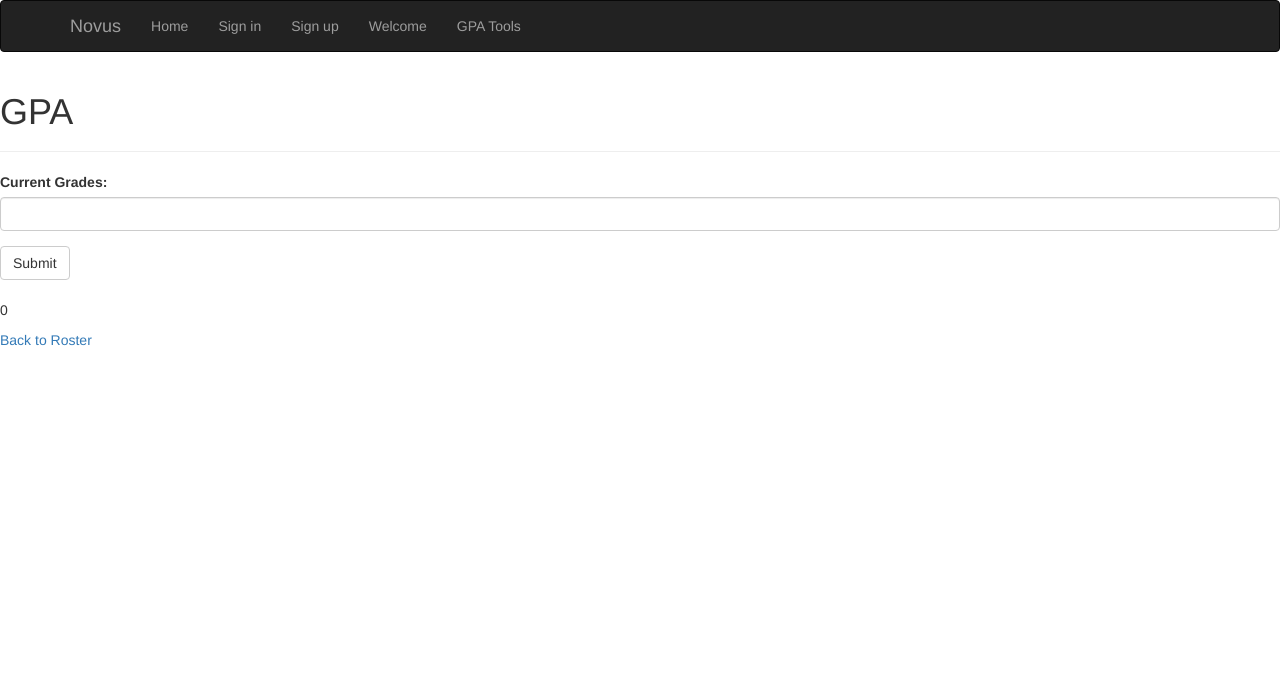
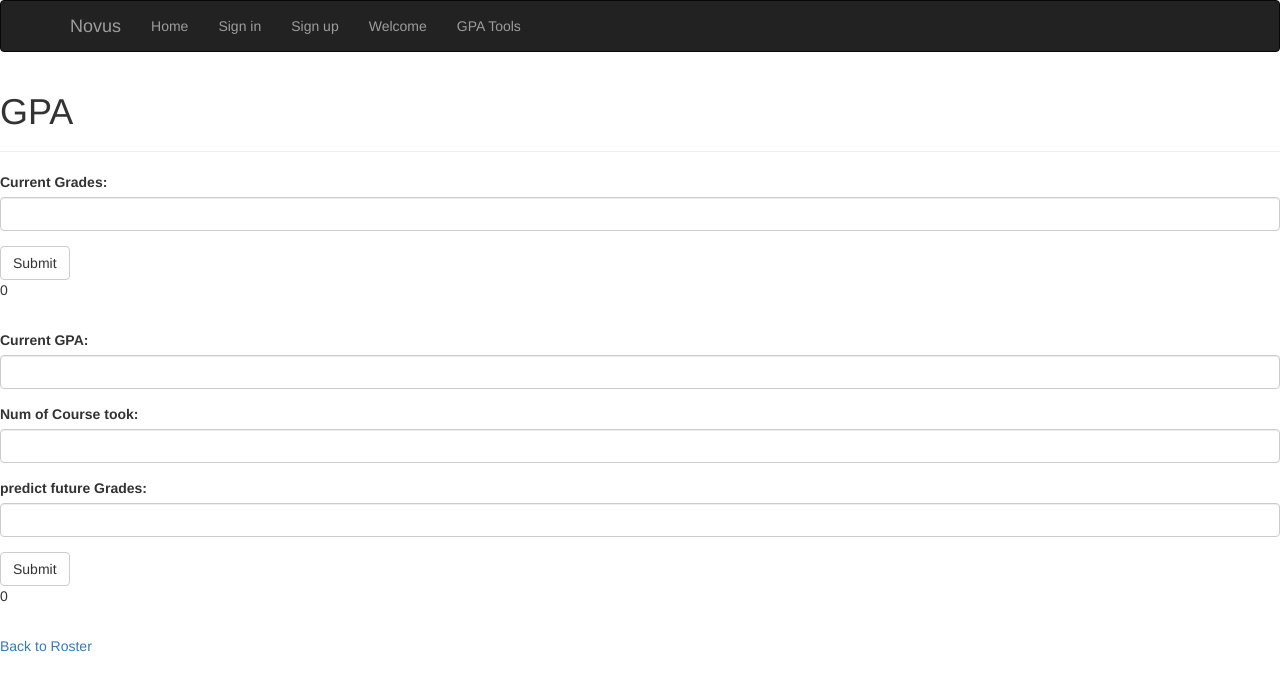
Before and after one commit to rettka30/CUS1166_StudentSystem, a Flask app: page /gpa in a window 1280 px wide. Shown: the top 691 px of the page. Run offline with Flask 2, Linux system fonts and the light colour scheme; the visitor is signed in with stand-in values (Sample User, id 1); some libraries are stand-ins or nearby versions.

Commit message:
GPA predictor

```diff
--- a/app.py
+++ b/app.py
@@ -3,7 +3,7 @@ from flask import Flask, render_template, request, redirect, url_for, flash
 from flask_sqlalchemy import SQLAlchemy
 from config import Config
 from models import *
-from forms import LoginForm, GPAForm, CreateStudentForm
+from forms import LoginForm, GPAForm, CreateStudentForm, GPAPForm
 from flask_login import current_user, LoginManager, login_user, login_required
 from flask_bootstrap import Bootstrap
 import datetime
@@ -300,10 +300,34 @@ def gpa_calculater(grades):
 @app.route('/gpa', methods=['GET', 'POST'])
 def gpa():
     result=0
+    result1=0
     form = GPAForm()
+    form1 = GPAPForm()
     # Get information from the form.
     if form.validate_on_submit():
         grades = form.current_grades.data
         # = request.form.get('student_gender')
         result = gpa_calculater(grades)
-    return render_template('gpa.html', result = result, form = form)
+    if form1.validate_on_submit():
+        current_GPA = form1.current_GPA.data
+        Num_of_course = form1.Num_of_course.data
+        future_grades = form1.future_grades.data
+        # = request.form.get('student_gender')
+        result1 = gpa_predictor(current_GPA, Num_of_course, future_grades)
+    return render_template('gpa.html', result = result, form = form, form1 = form1, result1 =result1)
+
+def gpa_predict(current_grades,times, future_grades):
+    gpa_dict = {'F': 0, 'D-': 0.7, 'D': 1.0, 'D+': 1.3, 'C-': 1.7, 'C': 2.0, 'C+': 2.3, 'B-': 2.7, 'B': 3.0, 'B+': 3.3, 'A-': 3.7, 'A': 4.0, 'A+': 4.0}
+    total = current_grades*times
+    grades=future_grades.upper().split(",")
+    numOfCourses=len(grades)
+    for element in grades:
+        total += gpa_dict[element]
+    gpa = total / (numOfCourses+times)
+    return gpa
+
+def gpa_predictor(current_grades,times, future_grades):
+    try:
+        return round(gpa_predict(current_grades,times, future_grades),2)
+    except:
+        return 'please enter in the right form'
--- a/forms.py
+++ b/forms.py
@@ -1,5 +1,5 @@
 from flask_wtf import FlaskForm
-from wtforms import StringField, IntegerField, PasswordField, SubmitField, RadioField, DateField
+from wtforms import StringField, IntegerField, PasswordField, SubmitField, RadioField, DateField, FloatField
 from wtforms.fields.html5 import EmailField
 from wtforms.validators import ValidationError, DataRequired, Email, EqualTo
 from models import Student, Professor, Administrator
@@ -12,6 +12,12 @@ class LoginForm(FlaskForm):
 
 class GPAForm(FlaskForm):
     current_grades = StringField('Current Grades:', validators=[DataRequired()])
+    submit = SubmitField('Submit')
+
+class GPAPForm(FlaskForm):
+    current_GPA =  FloatField('Current GPA:', validators=[DataRequired()])
+    Num_of_course = IntegerField('Num of Course took:', validators=[DataRequired()])
+    future_grades = StringField('predict future Grades:', validators=[DataRequired()])
     submit = SubmitField('Submit')
 
 class CreateStudentForm(FlaskForm):
--- a/templates/gpa.html
+++ b/templates/gpa.html
@@ -8,10 +8,15 @@
   </div>
   {% if form %}
     {{ wtf.quick_form(form) }}
+    <p>{{result}}</p>
+    <br>
+  {% endif %}
+  {% if form1 %}
+    {{ wtf.quick_form(form1) }}
+    <p>{{result1}}</p>
     <br>
   {% endif %}
 
-  <p>{{result}}</p>
   <p>
     <a href="{{ url_for('student_roster')}}">
       Back to Roster
```
